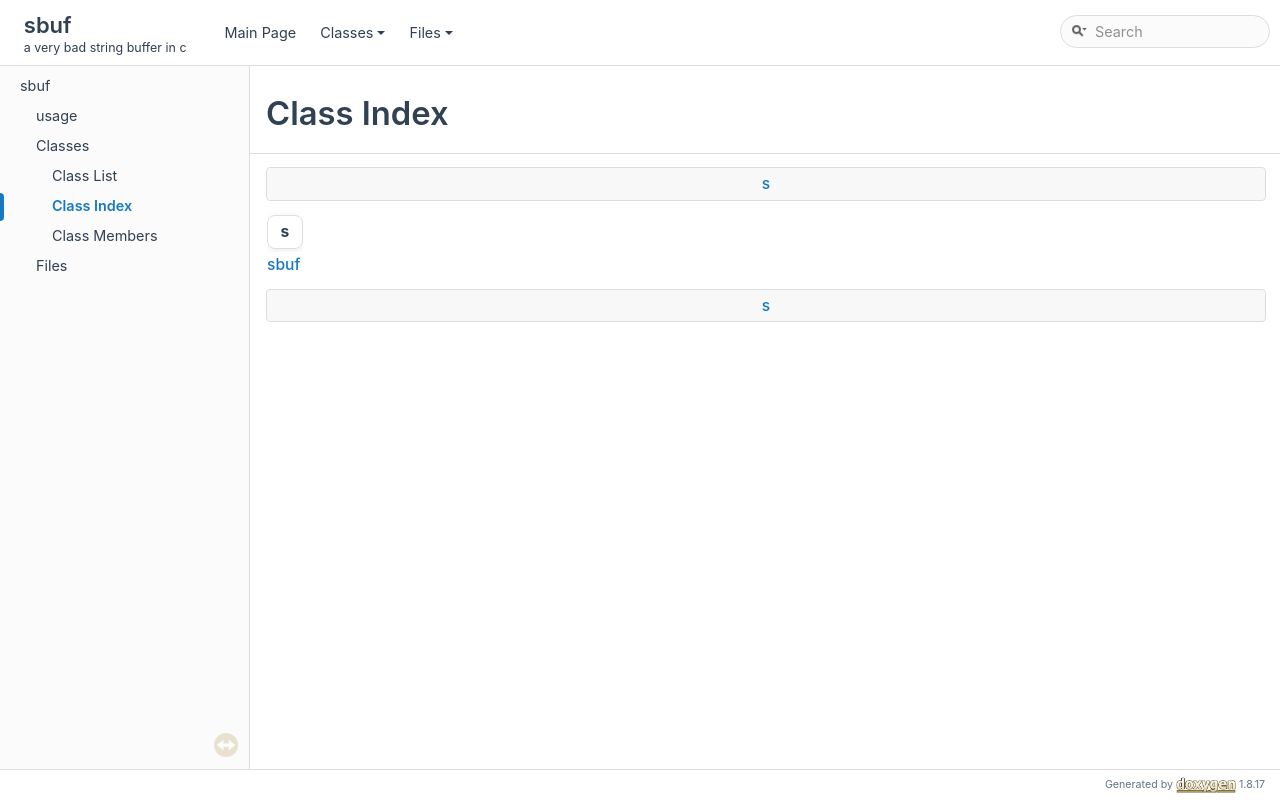
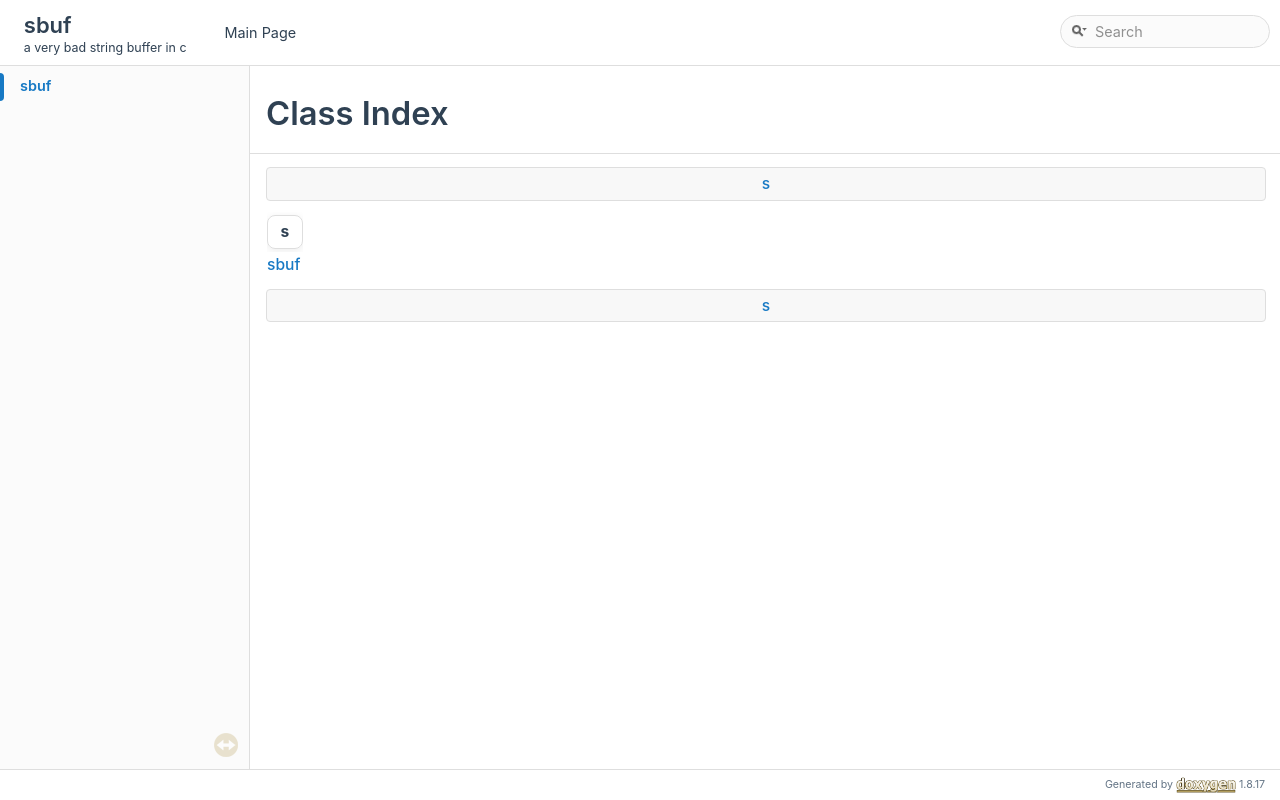
Before and after one commit to sjdobesh/sbuf, a plain HTML site: page html/classes.html in a window 1280 px wide. Drawn offline with Linux system fonts and the light colour scheme.

```diff
--- a/html/menudata.js
+++ b/html/menudata.js
@@ -21,27 +21,4 @@ with this program; if not, write to the Free Software Foundation, Inc.,
 for the JavaScript code in this file
 */
 var menudata={children:[
-{text:"Main Page",url:"index.html"},
-{text:"Classes",url:"annotated.html",children:[
-{text:"Class List",url:"annotated.html"},
-{text:"Class Index",url:"classes.html"},
-{text:"Class Members",url:"functions.html",children:[
-{text:"All",url:"functions.html"},
-{text:"Variables",url:"functions_vars.html"}]}]},
-{text:"Files",url:"files.html",children:[
-{text:"File List",url:"files.html"},
-{text:"File Members",url:"globals.html",children:[
-{text:"All",url:"globals.html",children:[
-{text:"_",url:"globals.html#index__5F"},
-{text:"a",url:"globals.html#index_a"},
-{text:"c",url:"globals.html#index_c"},
-{text:"f",url:"globals.html#index_f"},
-{text:"g",url:"globals.html#index_g"},
-{text:"i",url:"globals.html#index_i"},
-{text:"n",url:"globals.html#index_n"},
-{text:"p",url:"globals.html#index_p"},
-{text:"r",url:"globals.html#index_r"},
-{text:"s",url:"globals.html#index_s"}]},
-{text:"Functions",url:"globals_func.html"},
-{text:"Typedefs",url:"globals_type.html"},
-{text:"Macros",url:"globals_defs.html"}]}]}]}
+{text:"Main Page",url:"index.html"}]}
--- a/html/navtreedata.js
+++ b/html/navtreedata.js
@@ -27,30 +27,13 @@ var NAVTREE =
       [ "compile", "index.html#autotoc_md2", null ],
       [ "install", "index.html#autotoc_md3", null ],
       [ "include", "index.html#autotoc_md4", null ]
-    ] ],
-    [ "Classes", "annotated.html", [
-      [ "Class List", "annotated.html", "annotated_dup" ],
-      [ "Class Index", "classes.html", null ],
-      [ "Class Members", "functions.html", [
-        [ "All", "functions.html", null ],
-        [ "Variables", "functions_vars.html", null ]
-      ] ]
-    ] ],
-    [ "Files", "files.html", [
-      [ "File List", "files.html", "files_dup" ],
-      [ "File Members", "globals.html", [
-        [ "All", "globals.html", null ],
-        [ "Functions", "globals_func.html", null ],
-        [ "Typedefs", "globals_type.html", null ],
-        [ "Macros", "globals_defs.html", null ]
-      ] ]
     ] ]
   ] ]
 ];
 
 var NAVTREEINDEX =
 [
-"annotated.html"
+"index.html"
 ];
 
 var SYNCONMSG = 'click to disable panel synchronisation';
--- a/html/navtreeindex0.js
+++ b/html/navtreeindex0.js
@@ -1,59 +1,9 @@
 var NAVTREEINDEX0 =
 {
-"annotated.html":[1,0],
-"classes.html":[1,1],
-"dir_68267d1309a1af8e8297ef4c3efbcdba.html":[2,0,0],
-"files.html":[2,0],
-"functions.html":[1,2,0],
-"functions_vars.html":[1,2,1],
-"globals.html":[2,1,0],
-"globals_defs.html":[2,1,3],
-"globals_func.html":[2,1,1],
-"globals_type.html":[2,1,2],
 "index.html":[],
 "index.html#autotoc_md1":[0],
 "index.html#autotoc_md2":[0,0],
 "index.html#autotoc_md3":[0,1],
 "index.html#autotoc_md4":[0,2],
-"pages.html":[],
-"sbuf_8c.html":[2,0,0,0],
-"sbuf_8c.html#a0f0993a140a30062a6a9d1b83278deac":[2,0,0,0,14],
-"sbuf_8c.html#a121c455cc37aaf58b7d702cdeac4d3a4":[2,0,0,0,11],
-"sbuf_8c.html#a1b945c8cd7f9593f1eb296d722a9eb61":[2,0,0,0,5],
-"sbuf_8c.html#a2197c035a2f0e9262b010da37ea15529":[2,0,0,0,15],
-"sbuf_8c.html#a3024ccd4a9af5109d24e6c57565d74a1":[2,0,0,0,0],
-"sbuf_8c.html#a38f9811bf4346e545737b0d03cf804d9":[2,0,0,0,9],
-"sbuf_8c.html#a3bff446f6d5793b6ffbd3be43502f13d":[2,0,0,0,12],
-"sbuf_8c.html#a3fae5b743bcb995335884913d7bee8c6":[2,0,0,0,13],
-"sbuf_8c.html#a5213bf2df22b0def06315df63b6e3284":[2,0,0,0,2],
-"sbuf_8c.html#a67bf9ff4b6ae129499673d3071f96ecd":[2,0,0,0,8],
-"sbuf_8c.html#a9e85e5beeaafe1275e1c329186ac4fdd":[2,0,0,0,1],
-"sbuf_8c.html#ac51c3760535684841d194e60c383e1d0":[2,0,0,0,3],
-"sbuf_8c.html#ac6b96c08bbe9b6d46a0e89597e62229a":[2,0,0,0,7],
-"sbuf_8c.html#ad0bdc83560191562dae2b78ecea40d7e":[2,0,0,0,6],
-"sbuf_8c.html#ae435ba9ec44080bab25c1ec8bcd7fe55":[2,0,0,0,4],
-"sbuf_8c.html#ae43e253921f7a877cc9dc4d25608a10c":[2,0,0,0,10],
-"sbuf_8c_source.html":[2,0,0,0],
-"sbuf_8h.html":[2,0,0,1],
-"sbuf_8h.html#a0f0993a140a30062a6a9d1b83278deac":[2,0,0,1,15],
-"sbuf_8h.html#a121c455cc37aaf58b7d702cdeac4d3a4":[2,0,0,1,12],
-"sbuf_8h.html#a18ed3e3dde4d41bdfd0cb49afcd0f08f":[2,0,0,1,1],
-"sbuf_8h.html#a1b945c8cd7f9593f1eb296d722a9eb61":[2,0,0,1,6],
-"sbuf_8h.html#a2197c035a2f0e9262b010da37ea15529":[2,0,0,1,16],
-"sbuf_8h.html#a38f9811bf4346e545737b0d03cf804d9":[2,0,0,1,10],
-"sbuf_8h.html#a3fae5b743bcb995335884913d7bee8c6":[2,0,0,1,14],
-"sbuf_8h.html#a5213bf2df22b0def06315df63b6e3284":[2,0,0,1,3],
-"sbuf_8h.html#a67bf9ff4b6ae129499673d3071f96ecd":[2,0,0,1,9],
-"sbuf_8h.html#a7d39d1e4de7084c190e3526a0eccffc8":[2,0,0,1,5],
-"sbuf_8h.html#a98e49d2682377da64f05326ce6507a6c":[2,0,0,1,13],
-"sbuf_8h.html#a9e85e5beeaafe1275e1c329186ac4fdd":[2,0,0,1,2],
-"sbuf_8h.html#ac6b96c08bbe9b6d46a0e89597e62229a":[2,0,0,1,8],
-"sbuf_8h.html#ad0bdc83560191562dae2b78ecea40d7e":[2,0,0,1,7],
-"sbuf_8h.html#adbc45909edb3b9d27d0a766a3efa3b2d":[2,0,0,1,4],
-"sbuf_8h.html#ae43e253921f7a877cc9dc4d25608a10c":[2,0,0,1,11],
-"sbuf_8h_source.html":[2,0,0,1],
-"structsbuf.html":[1,0,0],
-"structsbuf.html#a1acdda4d02d45a8caac3b29393bec478":[1,0,0,0],
-"structsbuf.html#ab76e77c25188e04830319d8479866b42":[1,0,0,1],
-"structsbuf.html#adc79a68252da5d02507e6a089e0dbd22":[1,0,0,2]
+"pages.html":[]
 };
--- a/html/search/all_0.js
+++ b/html/search/all_0.js
@@ -1,4 +1,4 @@
 var searchData=
 [
-  ['_5fposix_5fc_5fsource_0',['_POSIX_C_SOURCE',['../sbuf_8c.html#a3024ccd4a9af5109d24e6c57565d74a1',1,'sbuf.c']]]
+  ['doxyreadme_2emd_0',['doxyreadme.md',['../doxyreadme_8md.html',1,'']]]
 ];
--- a/html/search/all_1.js
+++ b/html/search/all_1.js
@@ -1,4 +1,4 @@
 var searchData=
 [
-  ['append_5fsbuf_1',['append_sbuf',['../sbuf_8c.html#a9e85e5beeaafe1275e1c329186ac4fdd',1,'append_sbuf(char *string, sbuf *s):&#160;sbuf.c'],['../sbuf_8h.html#a9e85e5beeaafe1275e1c329186ac4fdd',1,'append_sbuf(char *string, sbuf *s):&#160;sbuf.c']]]
+  ['sbuf_1',['sbuf',['../index.html',1,'']]]
 ];
--- a/html/search/files_0.js
+++ b/html/search/files_0.js
@@ -1,4 +1,4 @@
 var searchData=
 [
-  ['doxyreadme_2emd_25',['doxyreadme.md',['../doxyreadme_8md.html',1,'']]]
+  ['doxyreadme_2emd_2',['doxyreadme.md',['../doxyreadme_8md.html',1,'']]]
 ];
--- a/html/search/pages_0.js
+++ b/html/search/pages_0.js
@@ -1,4 +1,4 @@
 var searchData=
 [
-  ['sbuf_48',['sbuf',['../index.html',1,'']]]
+  ['sbuf_3',['sbuf',['../index.html',1,'']]]
 ];
--- a/html/search/searchdata.js
+++ b/html/search/searchdata.js
@@ -1,35 +1,20 @@
 var indexSectionsWithContent =
 {
-  0: "_abcdfgilnprs",
-  1: "s",
-  2: "ds",
-  3: "acfginprs",
-  4: "bcl",
-  5: "s",
-  6: "_",
-  7: "s"
+  0: "ds",
+  1: "d",
+  2: "s"
 };
 
 var indexSectionNames =
 {
   0: "all",
-  1: "classes",
-  2: "files",
-  3: "functions",
-  4: "variables",
-  5: "typedefs",
-  6: "defines",
-  7: "pages"
+  1: "files",
+  2: "pages"
 };
 
 var indexSectionLabels =
 {
   0: "All",
-  1: "Classes",
-  2: "Files",
-  3: "Functions",
-  4: "Variables",
-  5: "Typedefs",
-  6: "Macros",
-  7: "Pages"
+  1: "Files",
+  2: "Pages"
 };
```
Also changed, not shown: html/index.html (+1 -2 lines).
